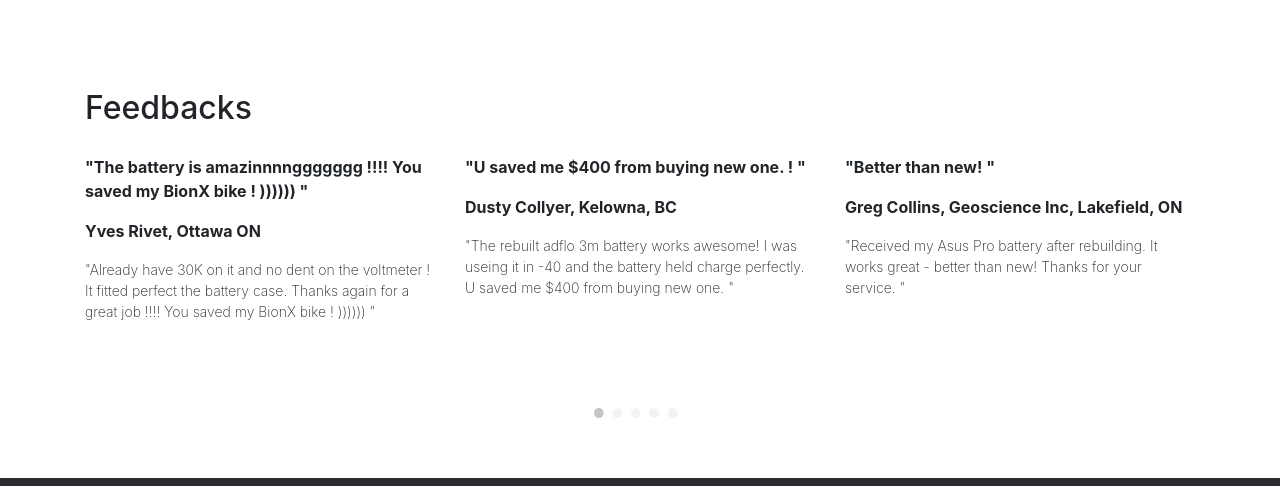
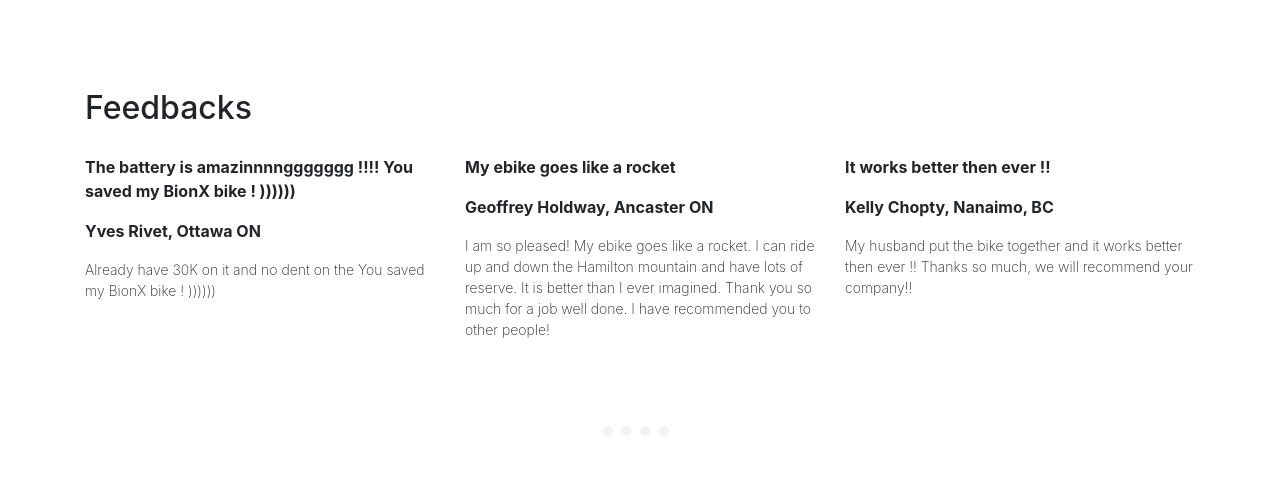
Before and after one commit to kiselevgleb/chans, a React (Create React App) app: page /chans/build/faq in a window 1280 px wide. Shown: the part 3620-4106 px from the top of the page. Built offline with nearby package versions, Linux system fonts and the light colour scheme.

Commit message:
add ref modul

```diff
--- a/src/components/Feedback.jsx
+++ b/src/components/Feedback.jsx
@@ -1,9 +1,17 @@
-import React, { Fragment } from 'react';
-import fb from '../img/fb.png';
-import fb2 from '../img/fb2.png';
+import React, { Fragment, useState, useEffect } from 'react';
 import point from '../img/point.png';
+import ref from '../reference.json';
 
 export default function Feedback(props) {
+    const [refData, setRefData] = useState(ref.slice(0, 3));
+
+    const handleMove = evt => {
+        evt.target.parentNode.childNodes.forEach(e => {
+            e.className = "point point-light";
+        });
+        setRefData(ref.slice(evt.target.id * 3, evt.target.id * 3 + 3));
+        evt.target.className = "point";
+    }
 
     return (
         <Fragment>
@@ -15,76 +23,25 @@ export default function Feedback(props) {
                         </div>
                     </div>
                     <div className="row">
-                        <div className="col col-fb-width">
-                            {/* <img className="img-fb" src={fb} alt="refresh"></img> */}
-                            <div>
-                                <p><b>"The battery is amazinnnnggggggg !!!! You saved my BionX bike ! )))))) "</b></p>
-                                <p><b>Yves Rivet, Ottawa ON</b></p>
-                                <p className="text-fb">"Already have 30K on it and no dent on the voltmeter ! It fitted perfect the battery case. Thanks again for a great job !!!! You saved my BionX bike ! )))))) "</p>
-                            </div>
-                        </div>
-                        <div className="col col-fb-width">
-                            {/* <img className="img-fb" src={fb2} alt="refresh"></img> */}
-                            <div>
-                                <p><b>"U saved me $400 from buying new one. ! "</b></p>
-                                <p><b>Dusty Collyer, Kelowna, BC</b></p>
-                                <p className="text-fb">"The rebuilt adflo 3m battery works awesome! I was useing it in -40 and the battery held charge perfectly. U saved me $400 from buying new one. "</p>
-                            </div>
-                        </div>
-                        <div className="col col-fb-width">
-                            {/* <img className="img-fb" src={fb2} alt="refresh"></img> */}
-                            <div>
-                                <p><b>"Better than new! "</b></p>
-                                <p><b>Greg Collins, Geoscience Inc, Lakefield, ON</b></p>
-                                <p className="text-fb">"Received my Asus Pro battery after rebuilding. It works great - better than new! Thanks for your service. "</p>
-                            </div>
-                        </div>
+                        {refData.map(o =>
+                            <div className="col col-fb-width">
+                                <div>
+                                    <p><b>{o.header}</b></p>
+                                    <p><b>{o.contact}</b></p>
+                                    <p className="text-fb">{o.text}</p>
+                                </div>
+                            </div>)}
                     </div>
+
                     <div className="row row-center">
                         <div className="col">
-                            <img className="point" src={point} alt="next"></img>
-                            <img className="point point-light" src={point} alt="next"></img>
-                            <img className="point point-light" src={point} alt="next"></img>
-                            <img className="point point-light" src={point} alt="next"></img>
-                            <img className="point point-light" src={point} alt="next"></img>
+                            {ref.slice(0, Math.ceil(ref.length / 3)).map(o =>
+                                <img className="point point-light" src={point} alt="next" onClick={handleMove} id={o.id}></img>)
+                            }
                         </div>
                     </div>
                 </div>
             </main>
-            {/* <main className="container" id="feedback">
-                <div className="wrap block">
-                    <div className="row">
-                        <div className="col">
-                            <h2>ОТЗЫВЫ</h2>
-                        </div>
-                    </div>
-                    <div className="row row-inline">
-                        <div className="col-inline">
-                            <img className="img-fb" src={fb} alt="refresh"></img>
-                            <div>
-                                <p><b>Екатерина Вальнова</b></p>
-                                <p className="text-fb">“Доброжелательные подсказки на всех этапах помогут правильно заполнить поля и без затруднений купить авиа или ж/д билет, даже если вы заказываете онлайн билет впервые.”</p>
-                            </div>
-                        </div>
-                        <div className="col-inline">
-                            <img className="img-fb" src={fb2} alt="refresh"></img>
-                            <div>
-                                <p><b>Екатерина Вальнова</b></p>
-                                <p className="text-fb">“Доброжелательные подсказки на всех этапах помогут правильно заполнить поля и без затруднений купить авиа или ж/д билет, даже если вы заказываете онлайн билет впервые.”</p>
-                            </div>
-                        </div>
-                    </div>
-                    <div className="row row-center">
-                    <div className="col">
-                        <img className="point" src={point} alt="next"></img>
-                        <img className="point point-light" src={point} alt="next"></img>
-                        <img className="point point-light" src={point} alt="next"></img>
-                        <img className="point point-light" src={point} alt="next"></img>
-                        <img className="point point-light" src={point} alt="next"></img>
-                    </div>
-                    </div>
-                </div>
-            </main> */}
         </Fragment>
     )
 }
--- /dev/null
+++ b/src/reference.json
@@ -0,0 +1,63 @@
+[
+{
+  "id":0,
+  "header": "The battery is amazinnnnggggggg !!!! You saved my BionX bike ! ))))))",
+  "contact": "Yves Rivet, Ottawa ON",
+  "text": "Already have 30K on it and no dent on the You saved my BionX bike ! ))))))"
+},
+{
+  "id":1,
+  "header": "My ebike goes like a rocket",
+  "contact": "Geoffrey Holdway, Ancaster ON",
+  "text": "I am so pleased! My ebike goes like a rocket. I can ride up and down the Hamilton mountain and have lots of reserve. It is better than I ever imagined. Thank you so much for a job well done. I have recommended you to other people!"
+},
+{
+  "id":2,
+  "header": "It works better then ever !!",
+  "contact": "Kelly Chopty, Nanaimo, BC",
+  "text": "My husband put the bike together and it works better then ever !! Thanks so much, we will recommend your company!!"
+},
+{
+  "id":3,
+  "header": "I'll be highly recommending your service.",
+  "contact": "Ian Kirkpatrick, Nanaimo, Vancouver Island, BC",
+  "text": "I got my battery back and I've been out on my bike for a couple of good rides. It's working well and has better range than the original pack had when it was new. I'll be highly recommending your service. Thanks again for keeping me riding my bike in this beautiful but hilly city."
+},
+{
+  "id":4,
+  "header": "Battery is great!",
+  "contact": "Sam Thomas, Nelson, BC",
+  "text": "My 48V Currie Tech battery is great! Appreciate your follow up and for the quality work. We'll be using you again, and will recommend you to others!"
+},
+{
+  "id":5,
+  "header": "We are very happy with our electric bike batteries!",
+  "contact": "Ray S., London, ON",
+  "text": "I am quite pleased with the battery rebuild. I have taken my ebicycle on 3 trips of over 30 km since then and can tell that the battery is performing even better than new. I have recommended your battery rebuild service to several people since and I would not hesitate to get another battery rebuilt in the future. Thanks again"
+},
+
+{
+  "id":6,
+  "header": "I am plenty satisfied!!!",
+  "contact": "Jean-Paul Simard, Montreal, QC",
+  "text": "My Bionxbattery is amazing and very powerful, I think it's better than ever. I am plenty satisfied. My bike had a few problems before the new battery fixed everything."
+},
+{
+  "id":7,
+  "header": "Heads up all ebike owners!",
+  "contact": "David Gowland, Waterloo ON",
+  "text": "My ebike battery died. Bike shop prices for rebuild or new were more than the original cost of the bike. I previously gave an ebike away because of battery replacement cost. I did not know about Chan's. Upon finding this terrific business I had them rebuild my 36V battery at a reasonable price. Service was stellar and the rebuild good as new and possibly better. Heads up all ebike owners!"
+},
+{
+  "id":8,
+  "header": "Glad not to be throwing out the ebike.",
+  "contact": "Mark Wigmore, Ottawa",
+  "text": "I tested the battery and it worked great!"
+},
+{
+  "id":9,
+  "header": "The battery is back to brand new!",
+  "contact": "Peter and Brenda West, Newmarket, ON",
+  "text": "My ebike battery is working great. I'm very glad that I found out about your rebuild service. Thank you very much, we're happy."
+}
+]
```
Also changed, not shown: 14 other files (tests, documents, lock files or other folders).
